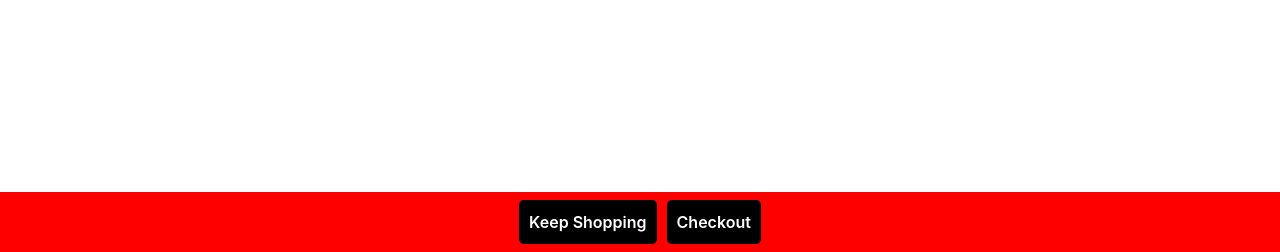
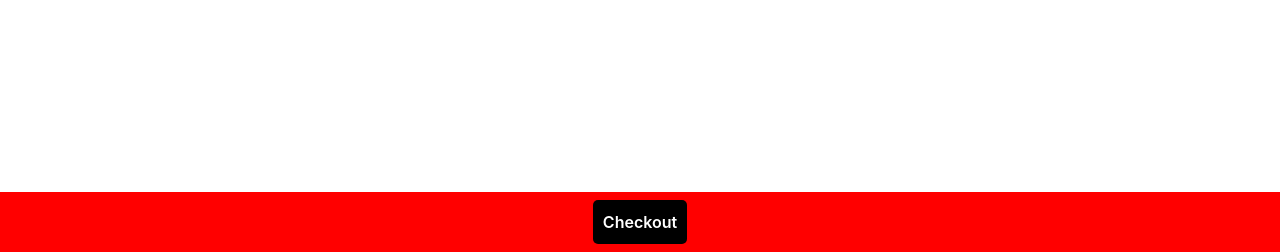
Before and after one commit to pvd232/crepenshake, a Flask app: page /order/side in a window 1280 px wide. Shown: the part 548-800 px from the top of the page. Run offline with Flask 2, Linux system fonts and the light colour scheme; tables that the repository leaves empty hold one stand-in row (values such as "Sample post"); some libraries are stand-ins or nearby versions.

Commit message:
finished setting up checkout buttons in order pages

```diff
--- a/static/css/make_your_own_crepe.css
+++ b/static/css/make_your_own_crepe.css
@@ -328,6 +328,21 @@
   color: white;
   text-align: center;
 }
+.non-modal .footer .btn5 {
+	color: white;
+	position: relative;
+	background-color: rgb(0, 0, 0);
+	color: white;
+	font-size: 16px;
+	font-weight: 600;
+	padding: 10px 10px;
+	border: none;
+	cursor: pointer;
+	width: fit-content;
+	border-radius: 5px;
+	margin-left: auto;
+	margin-right: auto;
+}
 /* formatting for keep shopping and checkout button on order pages */
 .non-modal .footer .btn51 {
   color: white;
--- a/static/js/order-side.js
+++ b/static/js/order-side.js
@@ -56,7 +56,7 @@ function stringify (sideOrder) {
 function checkOut (order) {
 	if (editSideIndex != null) {
 		$.when(stringify(order)).then(location.assign('/order?userOrder=true'));
-	} else {
+	} else  {
 		$.when(stringify(order)).then(location.assign('/checkout'));
 	}
 };
--- a/templates/order_drink.html
+++ b/templates/order_drink.html
@@ -168,7 +168,7 @@
   >
     Keep Shopping
   </button>
-  <button type="button" class="btn52" onclick="location.assign('/checkout')">Checkout</button>
+  <button     id="drinkcheckout2" type="button" class="btn52">Checkout</button>
 
 </div>
 {% endblock %}
--- a/templates/order_menu_crepe.html
+++ b/templates/order_menu_crepe.html
@@ -46,12 +46,11 @@
     id="menuCrepeCheckout"
     type="button"
     class="btn51"
-    id="checkout"
     data-dismiss="modal"
   >
     Keep Shopping
   </button>
-  <button type="button" class="btn52" onclick="location.assign('/checkout')">
+  <button id="menuCrepeCheckout2" type="button" class="btn52" >
     Checkout
   </button>
 </div>
--- a/templates/order_savory_crepe.html
+++ b/templates/order_savory_crepe.html
@@ -102,13 +102,13 @@
   <button
     type="button"
     class="btn51"
-    id="savoryCrepeCheckOut"
+    id="savoryCrepeCheckout"
     data-dismiss="modal"
 
   >
     Keep Shopping
   </button>
-  <button type="button" class="btn52" onclick="location.assign('/checkout')">Checkout</button>
+  <button type="button" id = "savoryCrepeCheckout2" class="btn52" >Checkout</button>
 </div>
 {% endblock %}
 {% block script %}
--- a/templates/order_side.html
+++ b/templates/order_side.html
@@ -50,14 +50,12 @@
 <footer class="footer d-flex align-items-center">
  <button
     type="button"
-    class="btn51"
+    class="btn5"
     id="sideCheckout"
     data-dismiss="modal"
-
   >
-    Keep Shopping
+    Checkout
   </button>
-  <button type="button" class="btn52" onclick="location.assign('/checkout')">Checkout</button>
 </footer>
 {% endblock %}
 {% block script %}
--- a/templates/order_sweet_crepe.html
+++ b/templates/order_sweet_crepe.html
@@ -86,7 +86,7 @@
   >
     Keep Shopping
   </button>
-  <button type="button" class="btn52" onclick="location.assign('/checkout')">Checkout</button>
+  <button type="button" id="buildSweetCrepecheckout2"  class="btn52">Checkout</button>
 </div>
 {% endblock %}
 {% block script %}
```
Also changed, not shown: static/js/order-drink.js (+15 -2 lines), static/js/order-menu-crepe.js (+12 -3 lines), static/js/order-savory-crepe.js (+22 -4 lines), static/js/order-sweet-crepe.js (+10 -2 lines).
